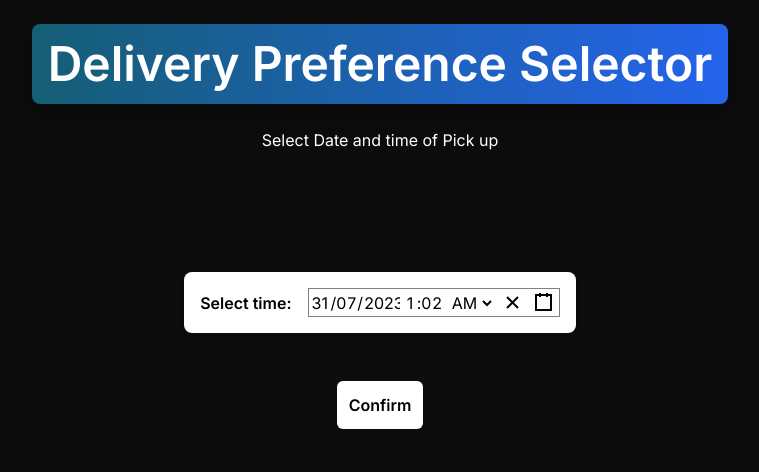
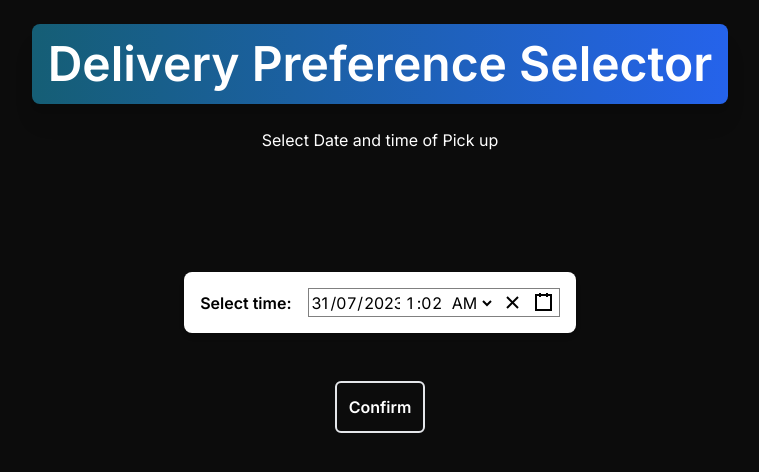
Before and after one commit to adi-uchiha/delivery-preference-selector, a Next.js app: page / in a window 1280 px wide. Shown: the top 472 px of the page, without its empty margins (260-1019 px from the left). Built offline with nearby package versions, Linux system fonts and the light colour scheme.

Commit message:
fix:droptime at 9pm

```diff
--- a/src/components/Logic.js
+++ b/src/components/Logic.js
@@ -26,8 +26,6 @@ function Logic(value, quantity) {
         else if(pickUpMins > 30 && pickUpMins < 45) {requestedTime.setMinutes(45)}
         else if(pickUpMins > 45 && pickUpMins <= 59) {
             requestedTime.setMinutes(0)
-            console.log("15 MIN Formated")
-
             const newHrs = requestedHours + 1
             console.log(newHrs)
             requestedTime.setHours(newHrs)
--- a/src/components/MyButton.jsx
+++ b/src/components/MyButton.jsx
@@ -6,8 +6,8 @@ const ConfirmButton = (props) => {
     return (
         <button
             onClick={() => props.clickFunction()}
-            className="flex flex-row hover:bg-[#5ab9f8] transition-colors duration-300 ease-in-out hover:shadow-white
-                items-center m-auto text-black max-w-sm p-3 rounded-md bg-white
+            className="flex flex-row hover:bg-[#ffffff] hover:text-black transition-colors duration-300 ease-in-out hover:shadow-white
+                items-center m-auto text-white max-w-sm p-3 rounded-md bg-transparent border-2
                 font-semibold"
         >
             {props.text}
--- a/src/components/addHours.js
+++ b/src/components/addHours.js
@@ -30,6 +30,10 @@ function addHoursWithTimeConstraints(pickUpTime, addHours) {
         dropTime.setMinutes(minutesToAdd)
     }
 
+    if (dropTime.getHours() === 8) {
+        dropTime.setHours(9, 0,0,0)
+    }
+
     return dropTime
 }
 
```
